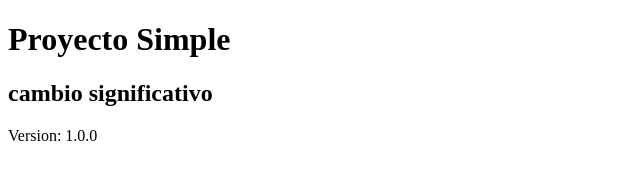
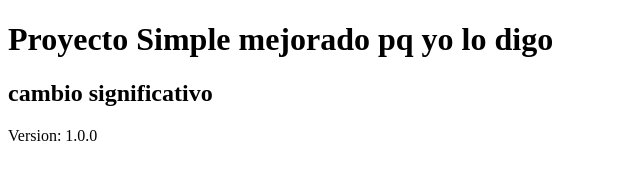
Before and after one commit to IVanckyS/proyecto_simple, a plain HTML site: page index.html in a window 1280 px wide. Shown: the whole page, without its empty margins (0-640 px from the left). Drawn offline with Linux system fonts and the light colour scheme.

Commit message:
feat(ui): mejora menor en título

```diff
--- a/index.html
+++ b/index.html
@@ -4,7 +4,7 @@
 <title>Proyecto Simple</title>
  </head><body>
  <main>
- <h1>Proyecto Simple</h1>
+ <h1>Proyecto Simple mejorado pq yo lo digo</h1>
  <h2>cambio significativo</h2>
  <p>Version: <span id="version">1.0.0</span></p>
 </main>
```
Also changed, not shown: 1 other file.
